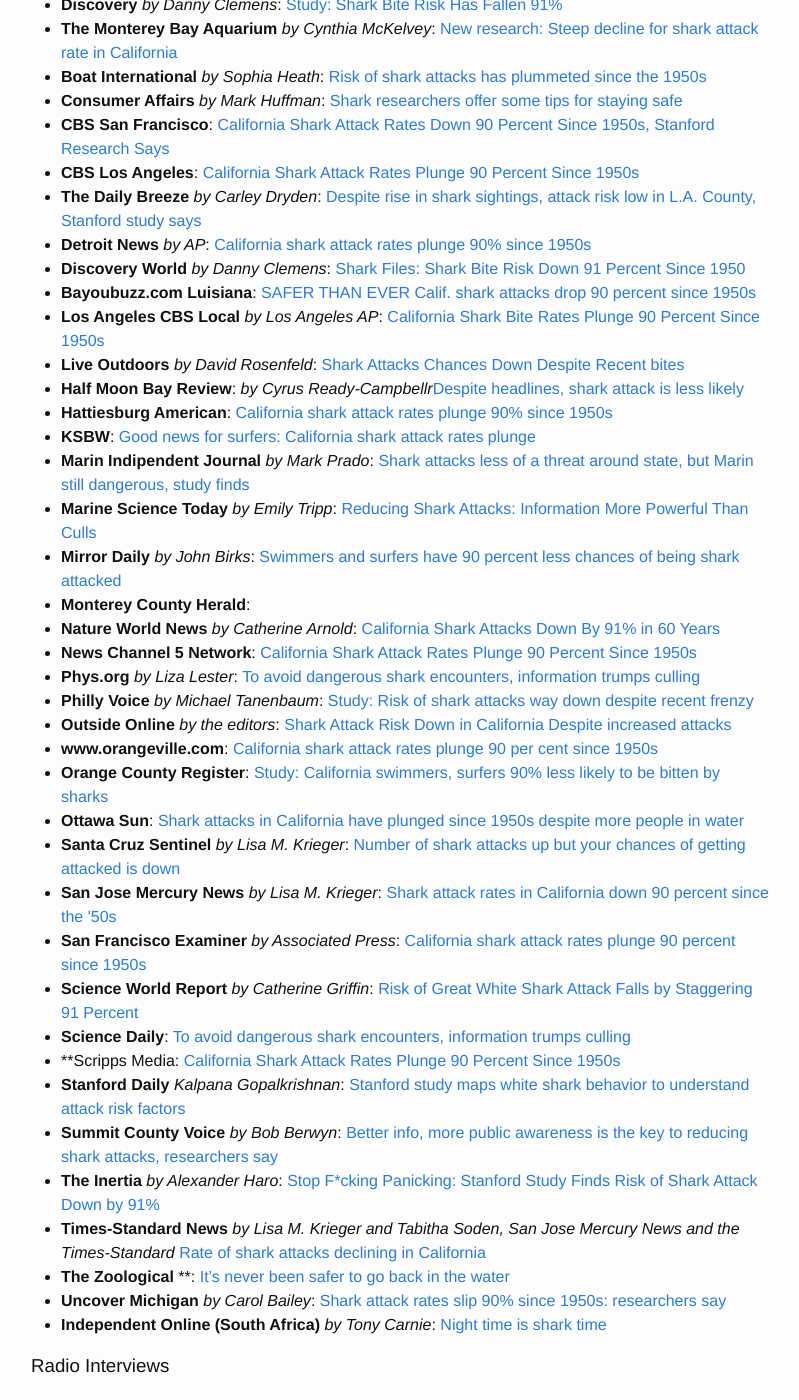
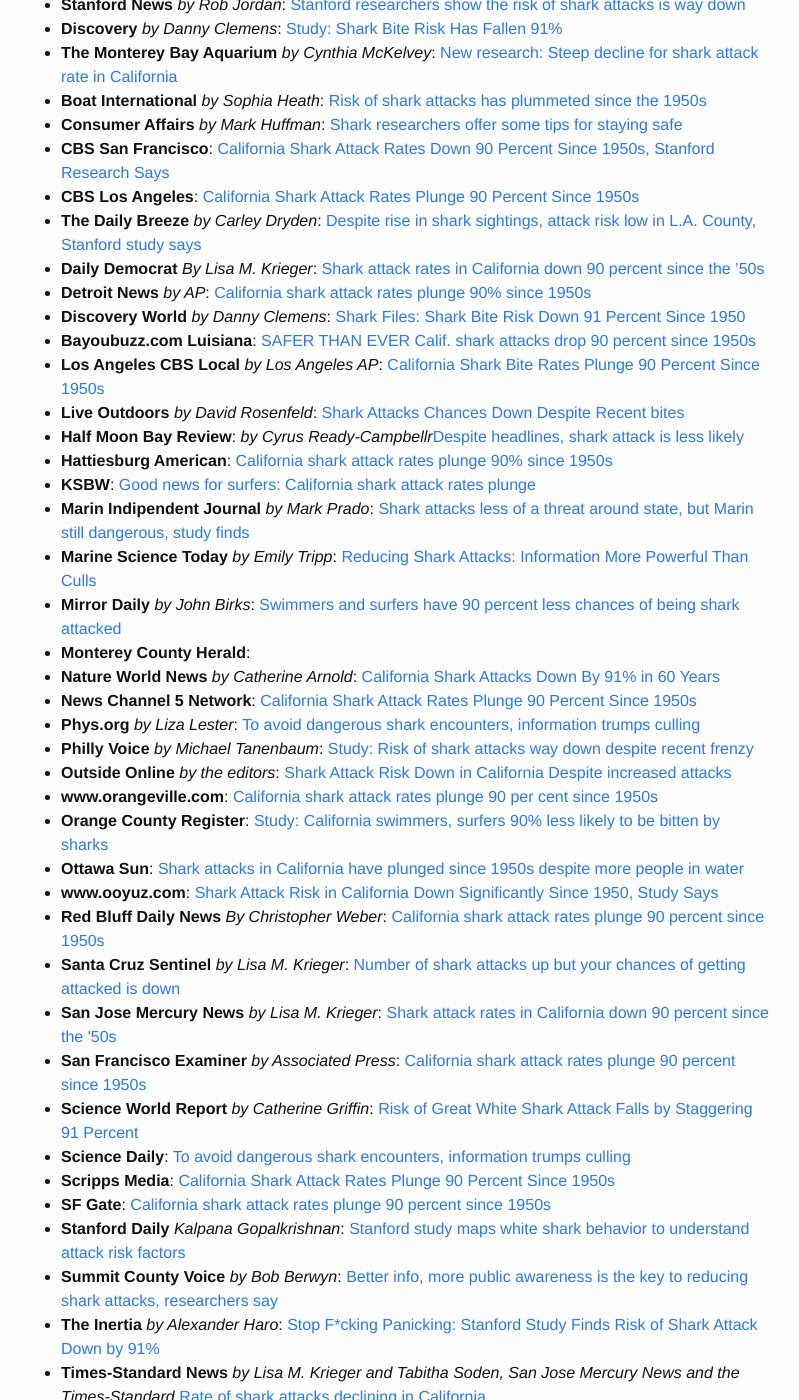
Before and after one commit to ferrettigs/ferrettigs.github.io, a Jekyll site: the page built from assets/ReconcilingPredatorsMediaCoverage.md, in a window 1280 px wide and 1400 px high, scrolled down 598 px. Shown: the whole window, without its empty margins (239-1038 px from the left). Built offline with Jekyll 4.4.1, drawn with Linux system fonts in a browser that asks for light colours; some of the changed text lies outside the part shown.

Commit message:
other news
I searched them with the  keyword daily

```diff
--- a/assets/ReconcilingPredatorsMediaCoverage.md
+++ b/assets/ReconcilingPredatorsMediaCoverage.md
@@ -9,6 +9,7 @@
 
 - **The Wall Street Journal**: [What Are the Odds? Long, Most Likely](http://www.wsj.com/articles/what-are-the-odds-long-most-likely-1439544600)
 - **The New York Times**: [California Shark Attack Rates Plunge 90 Percent Since 1950s](http://www.nytimes.com/aponline/2015/07/10/science/ap-sci-shark-attacks-study.html)
+	* **Huffington Post**: [California shark attack rates plunge 90 percent since 1950s](http://www.huffingtonpost.com/huff-wires/20150709/sci--shark-attacks-study/?utm_hp_ref=homepage&ir=homepage)
 - **The Washington Post**: [The risk of getting attacked by a shark off California has plummeted sharply since 1950, study says](http://www.washingtonpost.com/news/energy-environment/wp/2015/07/09/good-news-for-california-beachgoers-the-risk-of-a-shark-attack-has-been-declining-for-decades/)
 - **LA Times** *by Karen Kaplan*: [Shark attacks on the rise? In California, the risk has plunged](http://www.latimes.com/science/sciencenow/la-sci-sn-shark-attacks-not-more-frequent-20150708-story.html)
 - **Time magazine**: [Your Risk for Shark Attack Is Lower Now Than 50 Years Ago](http://time.com/3953597/california-shark-attacks/)
@@ -30,6 +31,7 @@
 - **CBS San Francisco**: [California Shark Attack Rates Down 90 Percent Since 1950s, Stanford Research Says](http://sanfrancisco.cbslocal.com/2015/07/09/california-shark-attack-rates-down-stanford-research/)
 - **CBS Los Angeles**: [California Shark Attack Rates Plunge 90 Percent Since 1950s](http://losangeles.cbslocal.com/2015/07/10/california-shark-attack-rates-plunge-90-percent-since-1950s-2/)
 - **The Daily Breeze** *by Carley Dryden*: [Despite rise in shark sightings, attack risk low in L.A. County, Stanford study says](http://www.dailybreeze.com/environment-and-nature/20150715/despite-rise-in-shark-sightings-attack-risk-low-in-la-county-stanford-study-says)
+- **Daily Democrat** *By Lisa M. Krieger*: [Shark attack rates in California down 90 percent since the '50s](http://www.dailydemocrat.com/general-news/20150708/shark-attack-rates-in-california-down-90-percent-since-the-50s)
 - **Detroit News** *by AP*: [California shark attack rates plunge 90% since 1950s](http://www.detroitnews.com/story/news/nation/2015/07/09/california-shark-attacks/29939151/)
 - **Discovery World** *by Danny Clemens*: [Shark Files: Shark Bite Risk Down 91 Percent Since 1950](http://news.discovery.com/animals/sharks/shark-files-shark-bite-risk-down-91-percent-since-1950-150710.htm)
 - **Bayoubuzz.com Luisiana**: [SAFER THAN EVER Calif. shark attacks drop 90 percent since 1950s](http://www.bayoubuzz.com/politics/us-politics/item/931801-safer-than-ever-calif-shark-attacks-drop-90-percent-since-1950s)
@@ -50,18 +52,22 @@
 - **www.orangeville.com**: [California shark attack rates plunge 90 per cent since 1950s](http://www.orangeville.com/news-story/5717101-california-shark-attack-rates-plunge-90-per-cent-since-1950s/)
 - **Orange County Register**: [Study: California swimmers, surfers 90% less likely to be bitten by sharks](http://www.ocregister.com/articles/sharks-671020-california-says.html)
 - **Ottawa Sun**: [Shark attacks in California have plunged since 1950s despite more people in water](http://www.ottawasun.com/2015/07/10/shark-attacks-in-california-have-plunged-since-1950s-despite-more-people-in-water)
+- **www.ooyuz.com**: [Shark Attack Risk in California Down Significantly Since 1950, Study Says](http://www.ooyuz.com/geturl?aid=7362743)
+- **Red Bluff Daily News** *By Christopher Weber*: [California shark attack rates plunge 90 percent since 1950s](http://www.redbluffdailynews.com/environment-and-nature/20150710/california-shark-attack-rates-plunge-90-percent-since-1950s/1)
 - **Santa Cruz Sentinel** *by Lisa M. Krieger*: [Number of shark attacks up but your chances of getting attacked is down](http://www.santacruzsentinel.com/environment-and-nature/20150708/number-of-shark-attacks-up-but-your-chances-of-getting-attacked-is-down)
 - **San Jose Mercury News** *by Lisa M. Krieger*: [Shark attack rates in California down 90 percent since the \'50s](http://www.mercurynews.com/science/ci_28456521/shark-attack-rates-california-down-90-percent-since)
 - **San Francisco Examiner** *by Associated Press*: [California shark attack rates plunge 90 percent since 1950s](http://www.sfexaminer.com/california-shark-attack-rates-plunge-90-percent-since-1950s/)
 - **Science World Report** *by Catherine Griffin*: [Risk of Great White Shark Attack Falls by Staggering 91 Percent](http://www.scienceworldreport.com/articles/27690/20150710/risk-great-white-shark-attack-falls-staggering-91-percent.htm)
 - **Science Daily**: [To avoid dangerous shark encounters, information trumps culling](http://www.sciencedaily.com/releases/2015/07/150710110418.htm)
-- **Scripps Media: [California Shark Attack Rates Plunge 90 Percent Since 1950s](http://www.scrippsmedia.com/newschannel5/news/national-news/California-Shark-Attack-Rates-Plunge-90-Percent-Since-1950s-313082611.html)
+- **Scripps Media**: [California Shark Attack Rates Plunge 90 Percent Since 1950s](http://www.scrippsmedia.com/newschannel5/news/national-news/California-Shark-Attack-Rates-Plunge-90-Percent-Since-1950s-313082611.html)
+- **SF Gate**: [California shark attack rates plunge 90 percent since 1950s](http://www.sfgate.com/news/article/California-shark-attack-rates-plunge-90-percent-6377015.php)
 - **Stanford Daily** *Kalpana Gopalkrishnan*: [Stanford study maps white shark behavior to understand attack risk factors](http://www.stanforddaily.com/2015/07/29/stanford-study-maps-white-shark-behavior-to-understand-attack-risk-factors/)
 - **Summit County Voice** *by Bob Berwyn*: [Better info, more public awareness is the key to reducing shark attacks, researchers say](http://summitcountyvoice.com/2015/07/11/better-info-more-public-awareness-is-the-key-to-reducing-shark-attacks-researchers-say/)
 - **The Inertia** *by Alexander Haro*: [Stop F*cking Panicking: Stanford Study Finds Risk of Shark Attack Down by 91%](http://www.theinertia.com/surf/stop-fcking-panicking-stanford-study-finds-risk-of-shark-attack-down-by-91/)
 - **Times-Standard News** *by Lisa M. Krieger and Tabitha Soden, San Jose Mercury News and the Times-Standard* [Rate of shark attacks declining in California](http://www.times-standard.com/general-news/20150710/rate-of-shark-attacks-declining-in-california)
-- **The Zoological** **: [It's never been safer to go back in the water](http://www.thezoological.com/blog/2015/7/11/its-safe-to-go-back-in-the-water)
+- **The Zoological**: [It's never been safer to go back in the water](http://www.thezoological.com/blog/2015/7/11/its-safe-to-go-back-in-the-water)
 - **Uncover Michigan** *by Carol Bailey*: [Shark attack rates slip 90% since 1950s: researchers say](http://uncovermichigan.com/content/24881-shark-attack-rates-slip-90-1950s-researchers-say)
+- **Washington Times** *by Christopher Weber*: [California shark attack rates plunge 90 percent since 1950s](http://www.washingtontimes.com/news/2015/jul/9/california-shark-attack-rates-plunge-90-percent-si/)
 - **Independent Online (South Africa)** *by Tony Carnie*: [Night time is shark time](http://beta.iol.co.za/scitech/science/environment/night-time-is-shark-time-1884825)
 
 ### Radio Interviews
```
